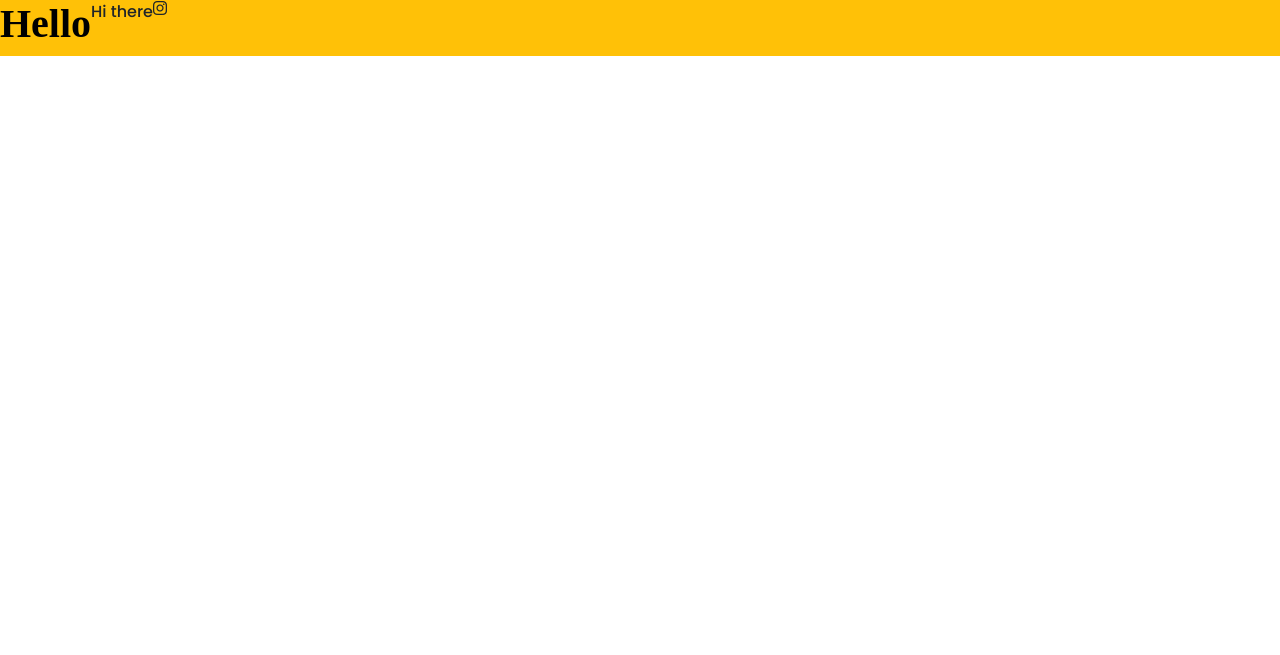
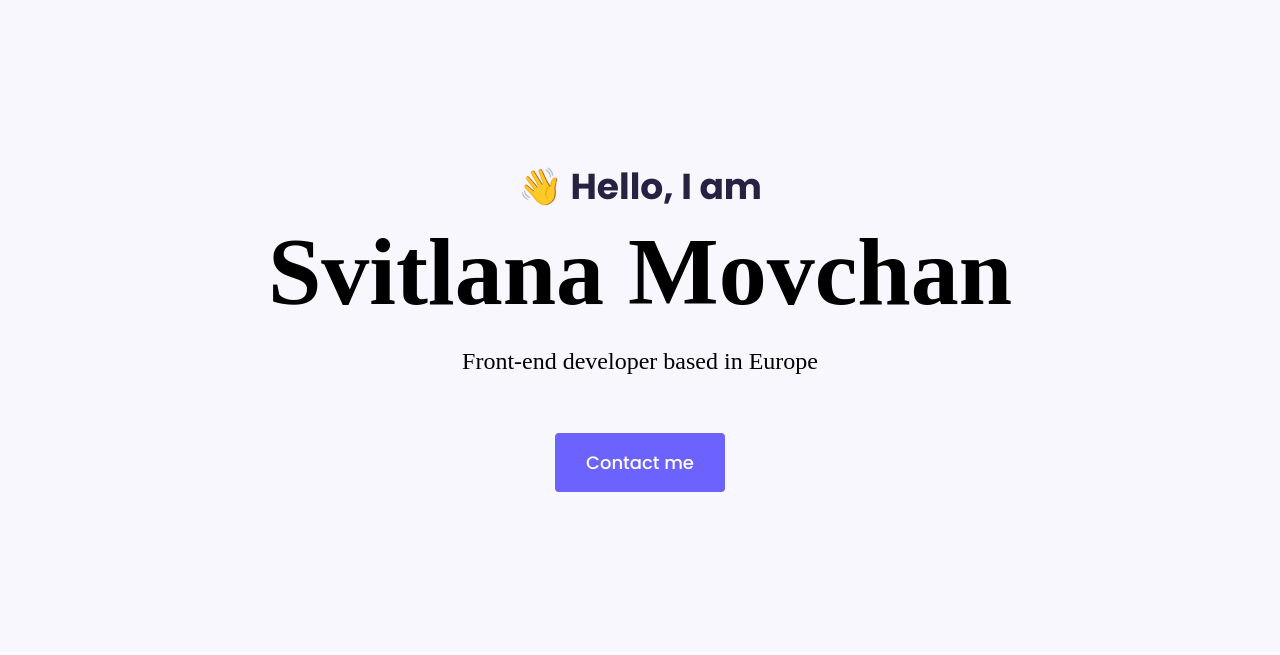
Before and after one commit to sveta-maker/responsive-homework4, a plain HTML site: page index.html in a window 1280 px wide. Drawn offline with nearby package versions, Linux system fonts and the light colour scheme.

Commit message:
addded styling to the homepage

```diff
--- a/index.html
+++ b/index.html
@@ -18,9 +18,13 @@
 <script src="https://kit.fontawesome.com/b138a9d727.js" crossorigin="anonymous"></script>
 </head>
 <body>
-   <divb class="d-flex bg-warning">
-    <h1>Hello</h1>
-    <p>Hi there </p>
-    <i class="fa-brands fa-instagram"></i>
+ <div class="hero">
+    <p>👋 Hello, I am </p>
+    <h1>Svitlana Movchan</h1>
+    <h2 class="mb-5">Front-end developer based in Europe</h2>
+    <div>
+    <a href="#" class="btn btn-branding">Contact me</a>
     </div>
+</div>
+</body>
 </html>
--- a/styles/style.css
+++ b/styles/style.css
@@ -1,9 +1,59 @@
-h1{
+:root{
+    --branding-color:#6c63ff;
+    --heading-font-family: "Playfair Diplay",serif;
+    --default-font-family: "Poppins",sans-serif;
+    --secondary-color:#f9f7fe;
+}
+
+body{
+    font-family: var(--default-font-family);
+}
+
+h1,
+h2,
+h3,
+h4,
+h5,
+h6{
     color: black;
-    font-family: "Playfair Diplay",serif;
+    font-family: var(--heading-font-family);
     font-weight:  bold;
 }
 
+h1{
+    font-size: 96px;
+}
+
 p{
-font-family: "Poppins",sans-serif;
-font-weight: normal;}
+
+font-weight: normal;
+}
+
+.hero{
+    background: var(--secondary-color);
+    text-align: center;
+    padding: 160px 20px;
+}
+
+.hero p{
+font-size: 36px;
+font-weight: bold;
+margin: 0;
+color: #272142;
+}
+
+.hero h2{
+    font-family: var(--heading-font-family);
+    font-weight: normal;
+    font-size: 24px;
+    line-height: 2;
+}
+
+.btn-branding{
+    background: var(--branding-color);
+    border-radius: 4px;
+    color: white;
+    font-size: 18px;
+    line-height: 27px;
+    padding: 15px 30px;
+}
```
